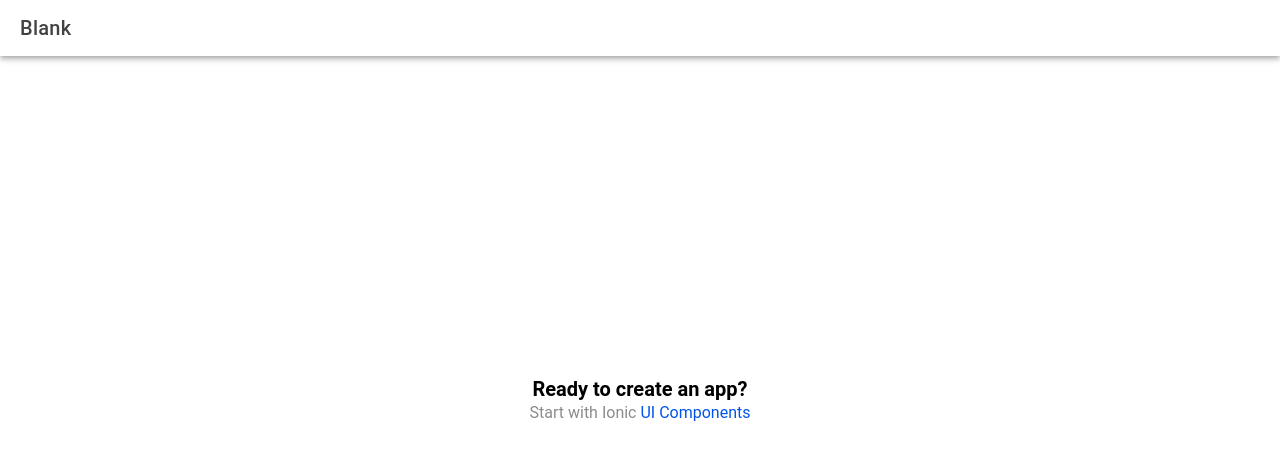
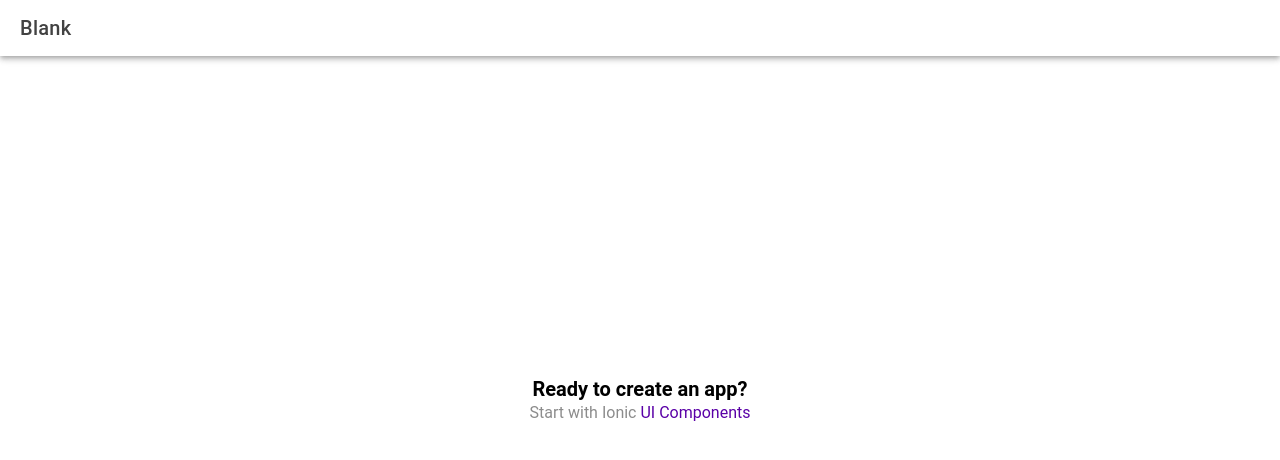
Before and after one commit to Iryna-Vyshniak/ioncap-starter-kit, a React (Vite) app: page /home in a window 1280 px wide. Shown: the top 460 px of the page. Built offline with nearby package versions, Linux system fonts and the light colour scheme.

Commit message:
style: Added css variables

```diff
--- a/src/theme/variables.css
+++ b/src/theme/variables.css
@@ -1,2 +1,218 @@
 /* For information on how to create your own theme, please see:
 http://ionicframework.com/docs/theming/ */
+/** Ionic CSS Variables **/
+:root {
+    --ion-color-primary: #5a01a7;
+    --ion-color-primary-rgb: 90, 1, 167;
+    --ion-color-primary-contrast: #ffffff;
+    --ion-color-primary-contrast-rgb: 255, 255, 255;
+    --ion-color-primary-shade: #4f0193;
+    --ion-color-primary-tint: #6b1ab0;
+
+    --ion-color-secondary: #002ead;
+    --ion-color-secondary-rgb: 0, 46, 173;
+    --ion-color-secondary-contrast: #ffffff;
+    --ion-color-secondary-contrast-rgb: 255, 255, 255;
+    --ion-color-secondary-shade: #002898;
+    --ion-color-secondary-tint: #1a43b5;
+
+    --ion-color-tertiary: #5260ff;
+    --ion-color-tertiary-rgb: 82, 96, 255;
+    --ion-color-tertiary-contrast: #ffffff;
+    --ion-color-tertiary-contrast-rgb: 255, 255, 255;
+    --ion-color-tertiary-shade: #4854e0;
+    --ion-color-tertiary-tint: #6370ff;
+
+    --ion-color-success: #00471b;
+    --ion-color-success-rgb: 0, 71, 27;
+    --ion-color-success-contrast: #ffffff;
+    --ion-color-success-contrast-rgb: 255, 255, 255;
+    --ion-color-success-shade: #003e18;
+    --ion-color-success-tint: #1a5932;
+
+    --ion-color-warning: #4d3800;
+    --ion-color-warning-rgb: 77, 56, 0;
+    --ion-color-warning-contrast: #ffffff;
+    --ion-color-warning-contrast-rgb: 255, 255, 255;
+    --ion-color-warning-shade: #443100;
+    --ion-color-warning-tint: #5f4c1a;
+
+    --ion-color-danger: #eb445a;
+    --ion-color-danger-rgb: 235, 68, 90;
+    --ion-color-danger-contrast: #ffffff;
+    --ion-color-danger-contrast-rgb: 255, 255, 255;
+    --ion-color-danger-shade: #cf3c4f;
+    --ion-color-danger-tint: #ed576b;
+
+    --ion-color-medium: #92949c;
+    --ion-color-medium-rgb: 146, 148, 156;
+    --ion-color-medium-contrast: #000000;
+    --ion-color-medium-contrast-rgb: 0, 0, 0;
+    --ion-color-medium-shade: #808289;
+    --ion-color-medium-tint: #9d9fa6;
+
+    --ion-color-light: #f4f5f8;
+    --ion-color-light-rgb: 244, 245, 248;
+    --ion-color-light-contrast: #000000;
+    --ion-color-light-contrast-rgb: 0, 0, 0;
+    --ion-color-light-shade: #d7d8da;
+    --ion-color-light-tint: #f5f6f9;
+  }
+
+  @media (prefers-color-scheme: dark) {
+    /*
+     * Dark Colors
+     * -------------------------------------------
+     */
+
+    body {
+      --ion-color-primary: #428cff;
+      --ion-color-primary-rgb: 66, 140, 255;
+      --ion-color-primary-contrast: #ffffff;
+      --ion-color-primary-contrast-rgb: 255, 255, 255;
+      --ion-color-primary-shade: #3a7be0;
+      --ion-color-primary-tint: #5598ff;
+
+      --ion-color-secondary: #50c8ff;
+      --ion-color-secondary-rgb: 80, 200, 255;
+      --ion-color-secondary-contrast: #ffffff;
+      --ion-color-secondary-contrast-rgb: 255, 255, 255;
+      --ion-color-secondary-shade: #46b0e0;
+      --ion-color-secondary-tint: #62ceff;
+
+      --ion-color-tertiary: #6a64ff;
+      --ion-color-tertiary-rgb: 106, 100, 255;
+      --ion-color-tertiary-contrast: #ffffff;
+      --ion-color-tertiary-contrast-rgb: 255, 255, 255;
+      --ion-color-tertiary-shade: #5d58e0;
+      --ion-color-tertiary-tint: #7974ff;
+
+      --ion-color-success: #2fdf75;
+      --ion-color-success-rgb: 47, 223, 117;
+      --ion-color-success-contrast: #000000;
+      --ion-color-success-contrast-rgb: 0, 0, 0;
+      --ion-color-success-shade: #29c467;
+      --ion-color-success-tint: #44e283;
+
+      --ion-color-warning: #ffd534;
+      --ion-color-warning-rgb: 255, 213, 52;
+      --ion-color-warning-contrast: #000000;
+      --ion-color-warning-contrast-rgb: 0, 0, 0;
+      --ion-color-warning-shade: #e0bb2e;
+      --ion-color-warning-tint: #ffd948;
+
+      --ion-color-danger: #ff4961;
+      --ion-color-danger-rgb: 255, 73, 97;
+      --ion-color-danger-contrast: #ffffff;
+      --ion-color-danger-contrast-rgb: 255, 255, 255;
+      --ion-color-danger-shade: #e04055;
+      --ion-color-danger-tint: #ff5b71;
+
+      --ion-color-dark: #f4f5f8;
+      --ion-color-dark-rgb: 244, 245, 248;
+      --ion-color-dark-contrast: #000000;
+      --ion-color-dark-contrast-rgb: 0, 0, 0;
+      --ion-color-dark-shade: #d7d8da;
+      --ion-color-dark-tint: #f5f6f9;
+
+      --ion-color-medium: #989aa2;
+      --ion-color-medium-rgb: 152, 154, 162;
+      --ion-color-medium-contrast: #000000;
+      --ion-color-medium-contrast-rgb: 0, 0, 0;
+      --ion-color-medium-shade: #86888f;
+      --ion-color-medium-tint: #a2a4ab;
+
+      --ion-color-light: #222428;
+      --ion-color-light-rgb: 34, 36, 40;
+      --ion-color-light-contrast: #ffffff;
+      --ion-color-light-contrast-rgb: 255, 255, 255;
+      --ion-color-light-shade: #1e2023;
+      --ion-color-light-tint: #383a3e;
+    }
+
+    /*
+     * iOS Dark Theme
+     * -------------------------------------------
+     */
+
+    .ios body {
+      --ion-background-color: #000000;
+      --ion-background-color-rgb: 0, 0, 0;
+
+      --ion-text-color: #ffffff;
+      --ion-text-color-rgb: 255, 255, 255;
+
+      --ion-color-step-50: #0d0d0d;
+      --ion-color-step-100: #1a1a1a;
+      --ion-color-step-150: #262626;
+      --ion-color-step-200: #333333;
+      --ion-color-step-250: #404040;
+      --ion-color-step-300: #4d4d4d;
+      --ion-color-step-350: #595959;
+      --ion-color-step-400: #666666;
+      --ion-color-step-450: #737373;
+      --ion-color-step-500: #808080;
+      --ion-color-step-550: #8c8c8c;
+      --ion-color-step-600: #999999;
+      --ion-color-step-650: #a6a6a6;
+      --ion-color-step-700: #b3b3b3;
+      --ion-color-step-750: #bfbfbf;
+      --ion-color-step-800: #cccccc;
+      --ion-color-step-850: #d9d9d9;
+      --ion-color-step-900: #e6e6e6;
+      --ion-color-step-950: #f2f2f2;
+
+      --ion-item-background: #000000;
+
+      --ion-card-background: #1c1c1d;
+    }
+
+    .ios ion-modal {
+      --ion-background-color: var(--ion-color-step-100);
+      --ion-toolbar-background: var(--ion-color-step-150);
+      --ion-toolbar-border-color: var(--ion-color-step-250);
+    }
+
+    /*
+     * Material Design Dark Theme
+     * -------------------------------------------
+     */
+
+    .md body {
+      --ion-background-color: #121212;
+      --ion-background-color-rgb: 18, 18, 18;
+
+      --ion-text-color: #ffffff;
+      --ion-text-color-rgb: 255, 255, 255;
+
+      --ion-border-color: #222222;
+
+      --ion-color-step-50: #1e1e1e;
+      --ion-color-step-100: #2a2a2a;
+      --ion-color-step-150: #363636;
+      --ion-color-step-200: #414141;
+      --ion-color-step-250: #4d4d4d;
+      --ion-color-step-300: #595959;
+      --ion-color-step-350: #656565;
+      --ion-color-step-400: #717171;
+      --ion-color-step-450: #7d7d7d;
+      --ion-color-step-500: #898989;
+      --ion-color-step-550: #949494;
+      --ion-color-step-600: #a0a0a0;
+      --ion-color-step-650: #acacac;
+      --ion-color-step-700: #b8b8b8;
+      --ion-color-step-750: #c4c4c4;
+      --ion-color-step-800: #d0d0d0;
+      --ion-color-step-850: #dbdbdb;
+      --ion-color-step-900: #e7e7e7;
+      --ion-color-step-950: #f3f3f3;
+
+      --ion-item-background: #1e1e1e;
+
+      --ion-toolbar-background: #1f1f1f;
+
+      --ion-tab-bar-background: #1f1f1f;
+
+      --ion-card-background: #1e1e1e;
+    }
+  }
```
